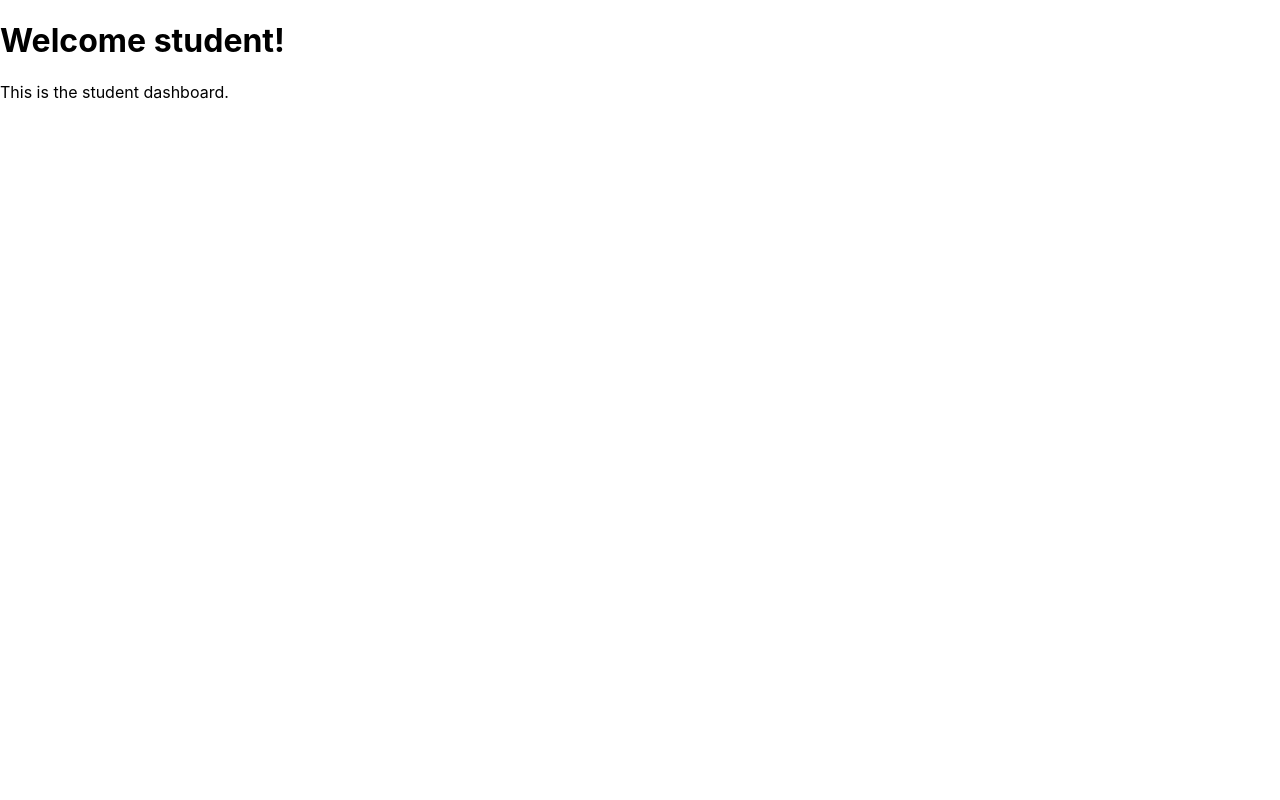
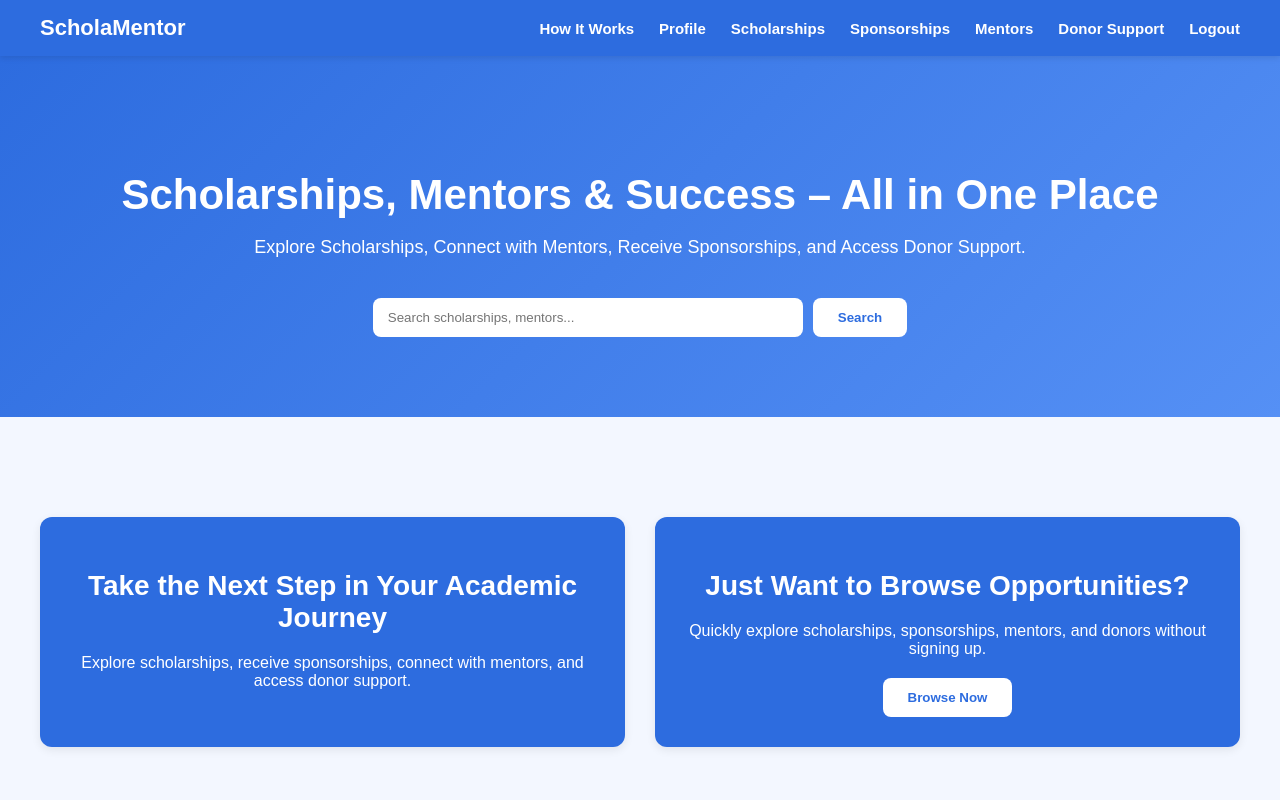
Before and after one commit to anitta20076981/ScholaMentor, a React (Create React App) app in the folder frontend/: page /student/dashboard in a window 1280 px wide. Shown: the top 800 px of the page. Built offline with nearby package versions, Linux system fonts and the light colour scheme.

Commit message:
add styles in student dashbaord page reference from chatgpt

```diff
--- a/frontend/src/App.js
+++ b/frontend/src/App.js
@@ -3,8 +3,10 @@ import MainPage from "./components/MainPage";
 import LoginForm from "./components/LoginForm";
 import RegisterForm from "./components/RegisterForm";
 import AdminDashboard from "./pages/AdminDashboard";
-import StudentDashboard from "./pages/StudentDashboard";
+import StudentDashboard from "./pages/student/StudentDashboard";
 import AdminStudentList from "./pages/AdminStudentList";
+import StudentProfile from "./pages/student/StudentProfile";
+
 
 function App() {
   return (
@@ -16,6 +18,8 @@ function App() {
         <Route path="/admin/dashboard" element={<AdminDashboard />} />
         <Route path="/student/dashboard" element={<StudentDashboard />} />
         <Route path="/admin/students_list" element={<AdminStudentList />} />
+        <Route path="/student/profile" element={<StudentProfile />} />
+
       </Routes>
     </Router>
   );
--- a/frontend/src/pages/StudentDashboard.js
+++ /dev/null
@@ -1,10 +0,0 @@
-function StudentDashboard() {
-  return (
-    <div>
-      <h1>Welcome student!</h1>
-      <p>This is the student dashboard.</p>
-    </div>
-  );
-}
-
-export default StudentDashboard;
--- /dev/null
+++ b/frontend/src/pages/student/StudentDashboard.js
@@ -0,0 +1,273 @@
+import { useState } from "react";
+
+// Example data
+const scholarships = [
+  { name: "Merit Scholarship", type: "Merit", location: "Dublin", amount: "€1000" },
+  { name: "Need-Based Scholarship", type: "Need", location: "Leinster", amount: "€1500" },
+  { name: "Excellence Award", type: "Merit", location: "Cork", amount: "€2000" },
+];
+
+const mentors = [
+  { name: "John Doe", expertise: "Science & Math" },
+  { name: "Jane Smith", expertise: "Arts & Humanities" },
+];
+
+function StudentDashboard() {
+  const [query, setQuery] = useState("");
+
+  const handleSearch = (e) => {
+    e.preventDefault();
+    console.log("Search:", query);
+  };
+
+  return (
+    <div style={{ fontFamily: "Arial, sans-serif" }}>
+      {/* -------------------- TOP NAV -------------------- */}
+      <header
+        style={{
+          display: "flex",
+          justifyContent: "space-between",
+          alignItems: "center",
+          padding: "15px 40px",
+          background: "#2d6cdf",
+          color: "white",
+          position: "sticky",
+          top: 0,
+          zIndex: 100,
+          boxShadow: "0 2px 6px rgba(0,0,0,0.1)",
+        }}
+      >
+        <div style={{ fontWeight: "bold", fontSize: "22px", cursor: "pointer" }}>ScholaMentor</div>
+        <nav style={{ display: "flex", gap: "25px" }}>
+          <a href="#howItWorks" style={navLinkStyle}>How It Works</a>
+          <a href="studet/profile" style={navLinkStyle}>Profile</a>
+          <a href="#" style={navLinkStyle}>Scholarships</a>
+          <a href="#" style={navLinkStyle}>Sponsorships</a>
+          <a href="#" style={navLinkStyle}>Mentors</a>
+          <a href="#" style={navLinkStyle}>Donor Support</a>
+          <a href="#" style={navLinkStyle}>Logout</a>
+        </nav>
+      </header>
+
+      {/* -------------------- MAIN HERO SECTION -------------------- */}
+      <section style={{
+        textAlign: "center",
+        padding: "80px 20px",
+        background: "linear-gradient(135deg, #2d6cdf 0%, #5590f5 100%)",
+        color: "white",
+      }}>
+        <h1 style={{ fontSize: "42px", marginBottom: "15px" }}>Scholarships, Mentors & Success – All in One Place</h1>
+        <p style={{ fontSize: "18px", marginBottom: "40px" }}>
+        Explore Scholarships, Connect with Mentors, Receive Sponsorships, and Access Donor Support.
+
+        </p>
+
+        {/* Search */}
+        <form onSubmit={handleSearch} style={{ display: "flex", justifyContent: "center", gap: "10px", flexWrap: "wrap" }}>
+          <input
+            type="text"
+            placeholder="Search scholarships, mentors..."
+            value={query}
+            onChange={(e) => setQuery(e.target.value)}
+            style={{
+              width: "400px",
+              padding: "12px 15px",
+              borderRadius: "8px",
+              border: "none",
+            }}
+          />
+          <button type="submit" style={{
+            padding: "12px 25px",
+            background: "#fff",
+            color: "#2d6cdf",
+            border: "none",
+            borderRadius: "8px",
+            fontWeight: "bold",
+            cursor: "pointer",
+          }}>
+            Search
+          </button>
+        </form>
+      </section>
+
+      {/* -------------------- SECOND HERO / CTA SECTION -------------------- */}
+      <section
+        style={{
+          display: "flex",
+          justifyContent: "center",
+          alignItems: "center",
+          gap: "30px",
+          padding: "50px 20px",
+          background: "#f3f7ff",
+          flexWrap: "wrap",
+          textAlign: "center",
+        }}
+      >
+        {/* Left Text */}
+       {/* -------------------- SECOND HERO / CTA SECTION -------------------- */}
+<section
+  style={{
+    display: "flex",
+    justifyContent: "center",
+    alignItems: "stretch",
+    gap: "30px",
+    padding: "50px 20px",
+    flexWrap: "wrap",
+  }}
+>
+  {/* Left Text Block */}
+  <div
+    style={{
+      flex: "1",
+      minWidth: "300px",
+      background: "#2d6cdf", // blue background
+      color: "white",         // white text
+      padding: "30px",
+      borderRadius: "12px",
+      boxShadow: "0 3px 10px rgba(0,0,0,0.08)",
+      textAlign: "center",
+    }}
+  >
+    <h2 style={{ fontSize: "28px", marginBottom: "20px" }}>
+      Take the Next Step in Your Academic Journey
+    </h2>
+    <p style={{ fontSize: "16px" }}>
+      Explore scholarships, receive sponsorships, connect with mentors, and access donor support.
+    </p>
+  </div>
+
+  {/* Right Quick Action Block */}
+  <div
+    style={{
+      flex: "1",
+      minWidth: "300px",
+      background: "#2d6cdf", // same blue background
+      color: "white",         // white text
+      padding: "30px",
+      borderRadius: "12px",
+      boxShadow: "0 3px 10px rgba(0,0,0,0.08)",
+      textAlign: "center",
+    }}
+  >
+    <h2 style={{ fontSize: "28px", marginBottom: "20px" }}>
+      Just Want to Browse Opportunities?
+    </h2>
+    <p style={{ fontSize: "16px", marginBottom: "20px" }}>
+      Quickly explore scholarships, sponsorships, mentors, and donors without signing up.
+    </p>
+    <button
+      style={{
+        padding: "12px 25px",
+        background: "white",
+        color: "#2d6cdf",
+        border: "none",
+        borderRadius: "8px",
+        fontWeight: "bold",
+        cursor: "pointer",
+      }}
+    >
+      Browse Now
+    </button>
+  </div>
+</section>
+
+
+      </section>
+
+      {/* -------------------- SCHOLARSHIP CARDS -------------------- */}
+      <section style={{ padding: "50px 40px" }}>
+        <h2 style={{ marginBottom: "25px" }}>Recommended Opportunities</h2>
+        <div style={{ display: "grid", gridTemplateColumns: "repeat(auto-fit, minmax(250px, 1fr))", gap: "25px" }}>
+          {scholarships.map((s, idx) => (
+            <div key={idx} style={{ background: "white", borderRadius: "12px", padding: "20px", boxShadow: "0 3px 10px rgba(0,0,0,0.08)" }}>
+              <h3>{s.name}</h3>
+              <p><strong>Type:</strong> {s.type}</p>
+              <p><strong>Location:</strong> {s.location}</p>
+              <p><strong>Amount:</strong> {s.amount}</p>
+              <button style={{
+                marginTop: "10px",
+                padding: "8px 16px",
+                borderRadius: "6px",
+                background: "#2d6cdf",
+                color: "white",
+                border: "none",
+                cursor: "pointer",
+              }}>Apply</button>
+            </div>
+          ))}
+        </div>
+      </section>
+
+      {/* -------------------- HOW IT WORKS -------------------- */}
+     <section id="howItWorks"
+      style={{ padding: "50px 40px", background: "#f3f7ff" }}
+    >
+      <h2 style={{ textAlign: "center", marginBottom: "35px" }}>How It Works</h2>
+      <div
+        style={{
+          display: "grid",
+          gridTemplateColumns: "repeat(auto-fit, minmax(250px, 1fr))",
+          gap: "25px",
+        }}
+      >
+        <div style={howItWorksCard}>
+          1. Add Achievements<br />Submit grades, activities, and volunteer work.
+        </div>
+        <div style={howItWorksCard}>
+          2. Earn Scholarships<br />Get scholarships based on your achievements.
+        </div>
+        <div style={howItWorksCard}>
+          3. Track Progress<br />Monitor your scholarships and submissions over time.
+        </div>
+      </div>
+    </section>
+
+
+      {/* -------------------- MENTORS -------------------- */}
+      <section style={{ padding: "50px 40px" }}>
+        <h2 style={{ marginBottom: "25px" }}>Connect with Mentors</h2>
+        <div style={{ display: "grid", gridTemplateColumns: "repeat(auto-fit, minmax(200px, 1fr))", gap: "20px" }}>
+          {mentors.map((m, idx) => (
+            <div key={idx} style={{ background: "white", padding: "20px", borderRadius: "12px", boxShadow: "0 3px 10px rgba(0,0,0,0.08)" }}>
+              <h3>{m.name}</h3>
+              <p>{m.expertise}</p>
+              <button style={{
+                marginTop: "10px",
+                padding: "8px 16px",
+                borderRadius: "6px",
+                background: "#2d6cdf",
+                color: "white",
+                border: "none",
+                cursor: "pointer",
+              }}>Connect</button>
+            </div>
+          ))}
+        </div>
+      </section>
+
+      {/* -------------------- FOOTER -------------------- */}
+      <footer style={{ padding: "25px 40px", textAlign: "center", background: "#2d6cdf", color: "white" }}>
+        © 2025 ScholaMentor. All rights reserved.
+      </footer>
+    </div>
+  );
+}
+
+// Styles
+const navLinkStyle = {
+  color: "white",
+  textDecoration: "none",
+  fontWeight: "bold",
+  fontSize: "15px",
+};
+
+const howItWorksCard = {
+  background: "white",
+  borderRadius: "12px",
+  padding: "25px",
+  textAlign: "center",
+  boxShadow: "0 3px 10px rgba(0,0,0,0.08)",
+  fontWeight: "500",
+};
+
+export default StudentDashboard;
```
